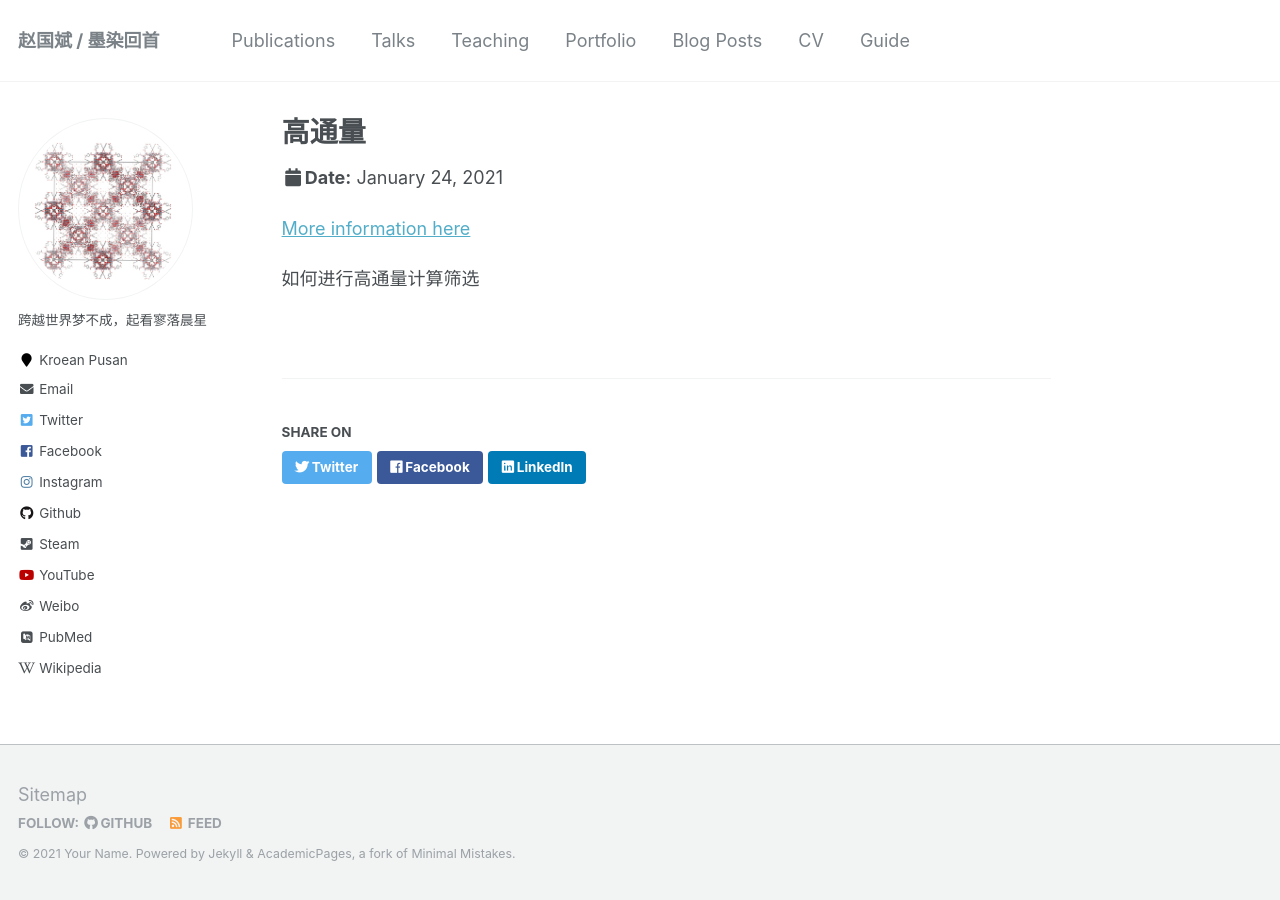
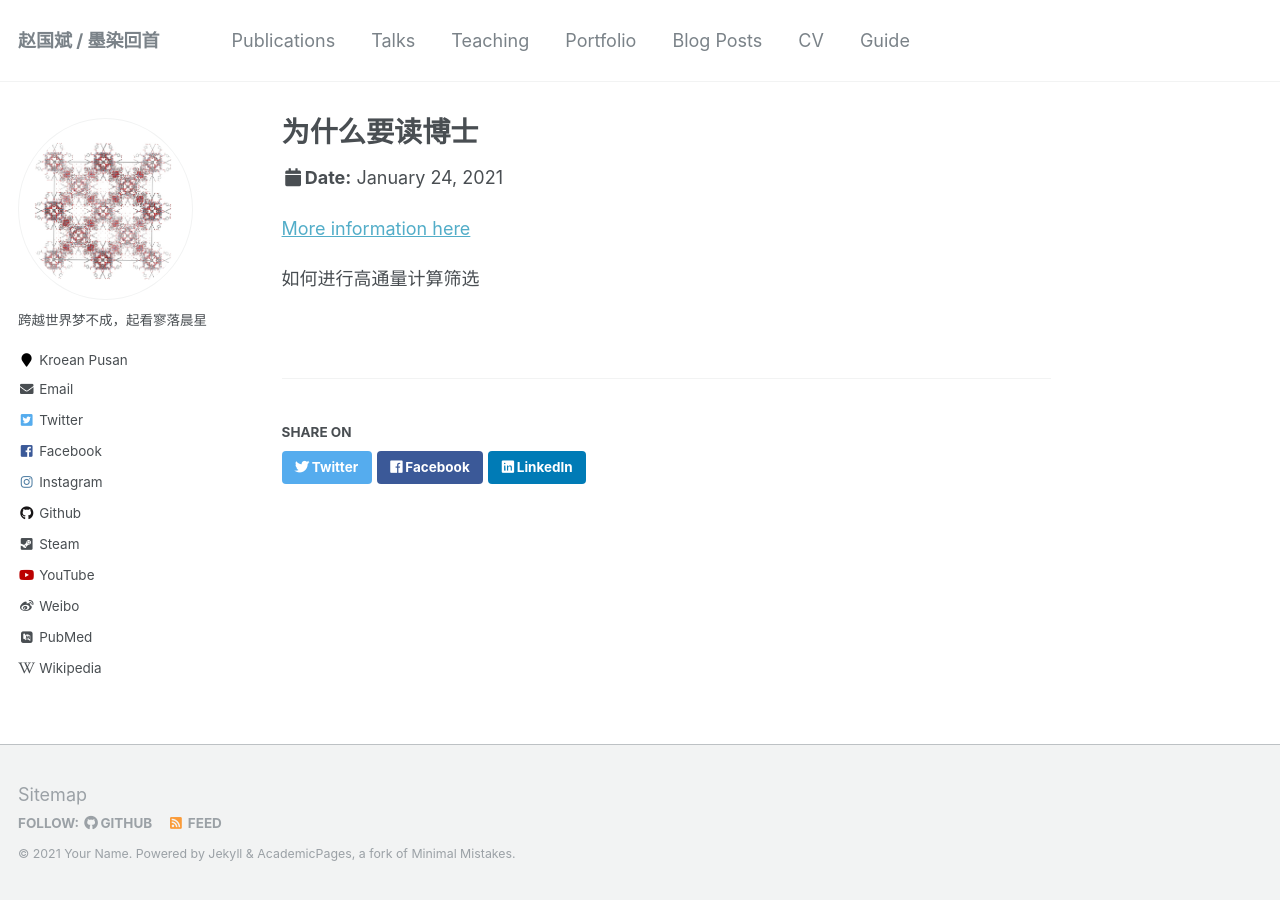
Before and after one commit to sxm13/ZGBshenxiaomoCV.github.io, a Jekyll site: the page built from _talks/2021-01-24-高通量.md, in a window 1280 px wide. Built offline with Jekyll 4.4.1, drawn with Linux system fonts in a browser that asks for light colours; some web fonts are replaced.

Commit message:
Update 2021-01-24-高通量.md

```diff
--- a/_talks/2021-01-24-高通量.md
+++ b/_talks/2021-01-24-高通量.md
@@ -1,5 +1,5 @@
 ---
-title: "高通量"
+title: "为什么要读博士"
 collection: talks
 type: "Tutorial"
 permalink: /talks/2021-01-24-高通量
```
